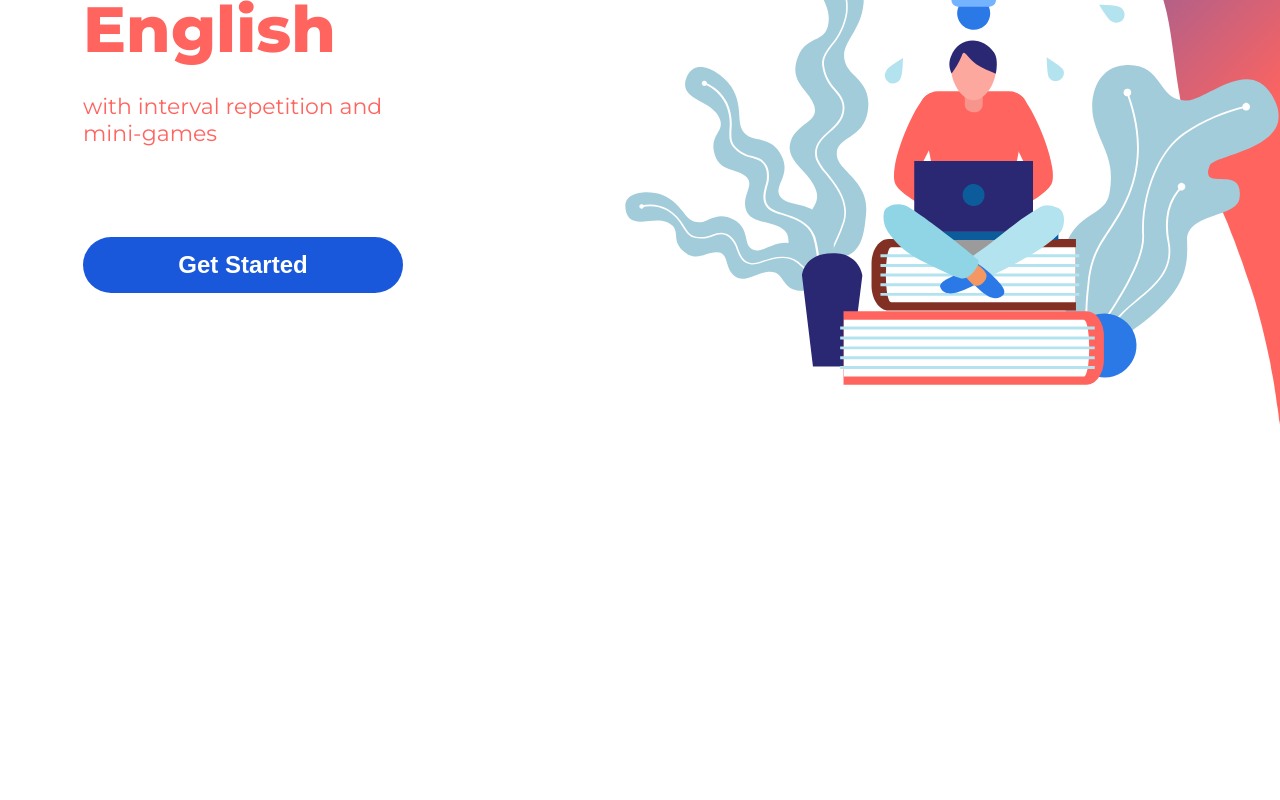
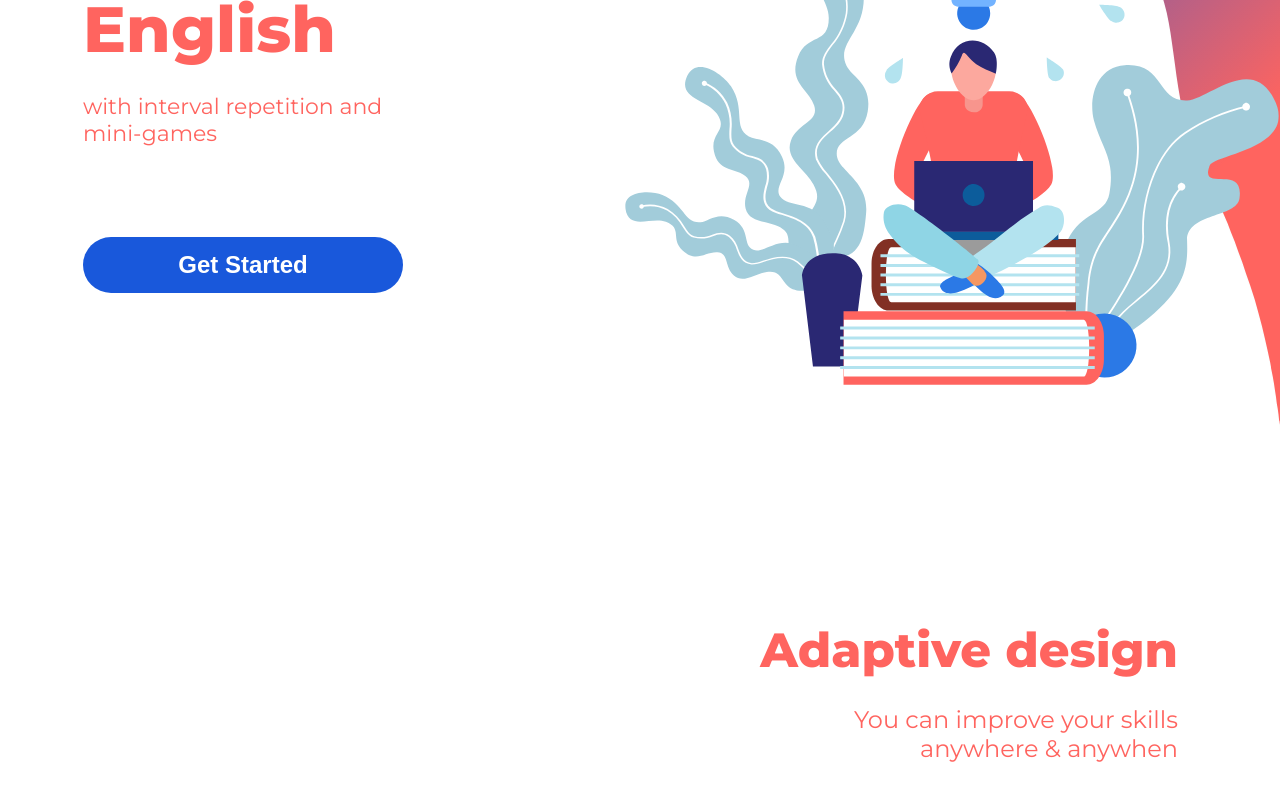
Before and after one commit to dzinrai/rslang, a React (Create React App) app: page / in a window 1280 px wide. Shown: the part 342-1142 px from the top of the page. Before the commit the page ends 815 px from the top, so only its background shows below. Built offline with nearby package versions, Linux system fonts and the light colour scheme.

Commit message:
feat: adaptive page

```diff
--- /dev/null
+++ b/src/components/landing-page/adaptive/adaptive.module.css
@@ -0,0 +1,20 @@
+.container {
+  padding: 148px 102px 520px 10px;
+  display: flex;
+  flex-direction: column;
+  align-items: flex-end;
+}
+
+.title {
+  font-weight: 800;
+  font-size: 48px;
+  line-height: 59px;
+  color: #FF645F;
+  margin-bottom: 25px;
+}
+
+.text {
+  font-size: 24px;
+  line-height: 29px;
+  color: #FF645F;
+}
--- /dev/null
+++ b/src/components/landing-page/adaptive/adaptive.tsx
@@ -0,0 +1,14 @@
+import React from 'react';
+import styles from './adaptive.module.css';
+
+function Adaptive() {
+  return (
+    <div className={styles.container}>
+      <p className={styles.title}>Adaptive design</p>
+      <p className={styles.text}>You can improve your skills</p>
+      <p className={styles.text}>anywhere & anywhen</p>
+    </div>
+  );
+}
+
+export default Adaptive;
--- a/src/components/landing-page/landing-page.tsx
+++ b/src/components/landing-page/landing-page.tsx
@@ -1,8 +1,14 @@
 import React from 'react';
 import Welcome from './welcome/welcome';
+import Adaptive from './adaptive/adaptive';
 
 function LandingPage() {
-  return <Welcome />;
+  return (
+    <>
+      <Welcome />
+      <Adaptive />
+    </>
+  );
 }
 
 export default LandingPage;
```
